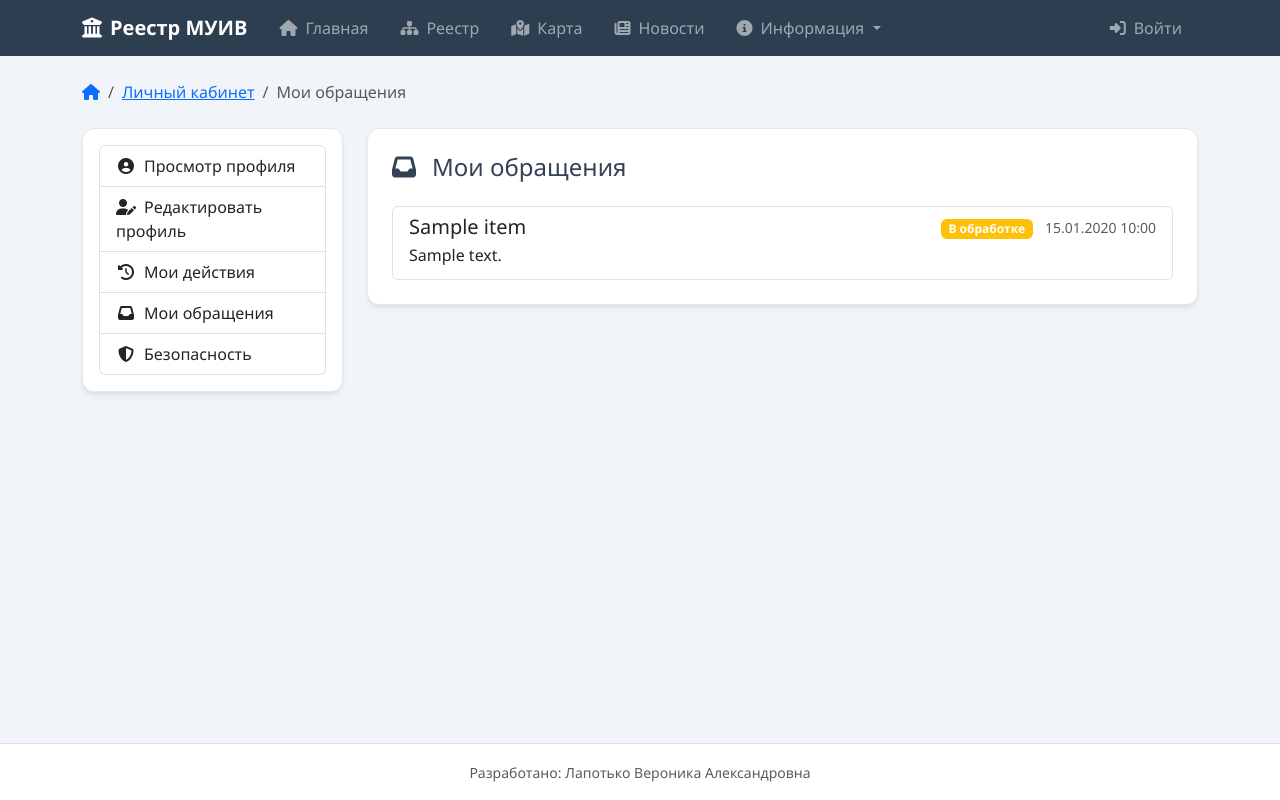
After one commit to LapotkoVeronikaA/IS_openStreetMap, a Python web app: template app/profile/templates/profile_my_feedback.html in a window 1280 px wide. The commit adds this page. Run offline with Jinja, Linux system fonts and the light colour scheme; the template is opened without the code that fills it: most values are stand-ins (such as "Sample title", 1, 10 or a date in 2020).

Commit message:
добавлена страница 'Мои обращения' в личный кабинет

```diff
--- a/app/profile/templates/profile_base.html
+++ b/app/profile/templates/profile_base.html
@@ -21,7 +21,7 @@
                    class="list-group-item list-group-item-action {% if request.endpoint == 'profile.my_activity' %}active{% endif %}">
                    <i class="fas fa-history fa-fw me-2"></i>Мои действия
                 </a>
-                <a href="#"
+                <a href="{{ url_for('profile.my_feedback') }}"
                    class="list-group-item list-group-item-action {% if request.endpoint == 'profile.my_feedback' %}active{% endif %}">
                    <i class="fas fa-inbox fa-fw me-2"></i>Мои обращения
                 </a>
--- /dev/null
+++ b/app/profile/templates/profile_my_feedback.html
@@ -0,0 +1,49 @@
+{% extends "profile_base.html" %}
+
+{% set breadcrumbs_extra = [('Мои обращения', '#')] %}
+
+{% block title %}Мои обращения{% endblock %}
+
+{% block profile_content %}
+<div class="card-modern p-4">
+    <h2 class="h4 mb-4"><i class="fas fa-inbox me-3"></i>Мои обращения</h2>
+
+    <div class="list-group">
+        {% for item in feedback_items.items %}
+        <div class="list-group-item flex-column align-items-start">
+            <div class="d-flex w-100 justify-content-between">
+                <h5 class="mb-1">{{ item.subject }}</h5>
+                <div>
+                    <span class="badge bg-{% if item.is_read %}success{% else %}warning{% endif %}">
+                        {% if item.is_read %}Прочитано{% else %}В обработке{% endif %}
+                    </span>
+                    <small class="text-muted ms-2">{{ item.created_at.strftime('%d.%m.%Y %H:%M') }}</small>
+                </div>
+            </div>
+            <p class="mb-1">{{ item.message }}</p>
+        </div>
+        {% else %}
+        <p class="text-center text-muted">Вы еще не отправляли сообщений.</p>
+        {% endfor %}
+    </div>
+
+    <!-- Пагинация -->
+    {% if feedback_items.pages > 1 %}
+    <nav class="mt-4">
+        <ul class="pagination justify-content-center">
+            <li class="page-item {% if not feedback_items.has_prev %}disabled{% endif %}">
+                <a class="page-link" href="{{ url_for('profile.my_feedback', page=feedback_items.prev_num) }}">Назад</a>
+            </li>
+            {% for page_num in feedback_items.iter_pages() %}
+            <li class="page-item {% if page_num == feedback_items.page %}active{% endif %}">
+                <a class="page-link" href="{{ url_for('profile.my_feedback', page=page_num) }}">{{ page_num }}</a>
+            </li>
+            {% endfor %}
+            <li class="page-item {% if not feedback_items.has_next %}disabled{% endif %}">
+                <a class="page-link" href="{{ url_for('profile.my_feedback', page=feedback_items.next_num) }}">Вперед</a>
+            </li>
+        </ul>
+    </nav>
+    {% endif %}
+</div>
+{% endblock %}
```
Also changed, not shown: app/profile/routes.py (+14 -1 lines).
